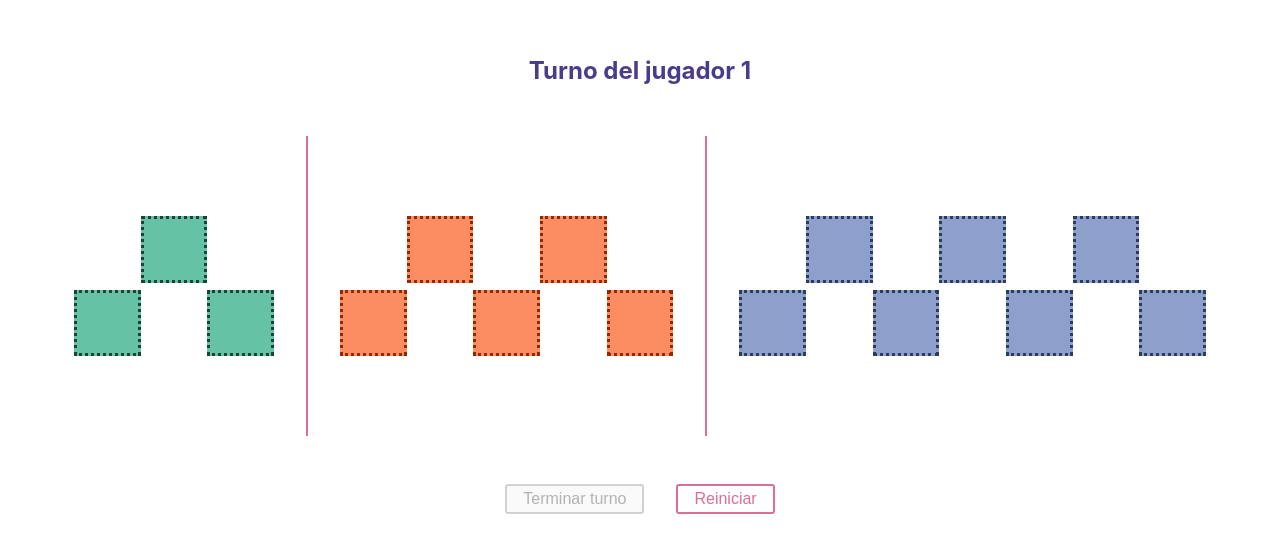
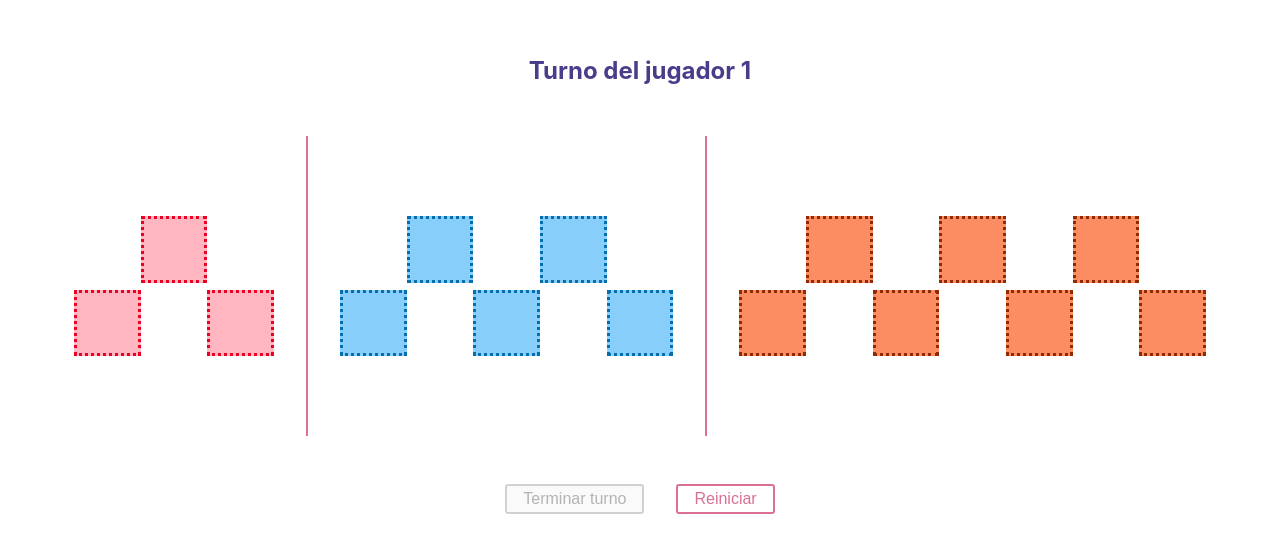
Before and after one commit to sebasvega95/remove-squares-game, a React (Create React App) app: page / in a window 1280 px wide. Shown: the part 117-670 px from the top of the page. Built offline with nearby package versions, Linux system fonts and the light colour scheme.

Commit message:
change colors

```diff
--- a/src/components/Game.tsx
+++ b/src/components/Game.tsx
@@ -84,7 +84,7 @@ function reducer(state: State, action: Action): State {
   return state;
 }
 
-const groupColors = ["#66c2a5", "#fc8d62", "#8da0cb"];
+const groupColors = ["LightPink", "LightSkyBlue", "#fc8d62"];
 const playerColors = ["DarkSlateBlue", "DarkRed"];
 
 export default function Game({ numItemsPerGroup }: Props) {
```
